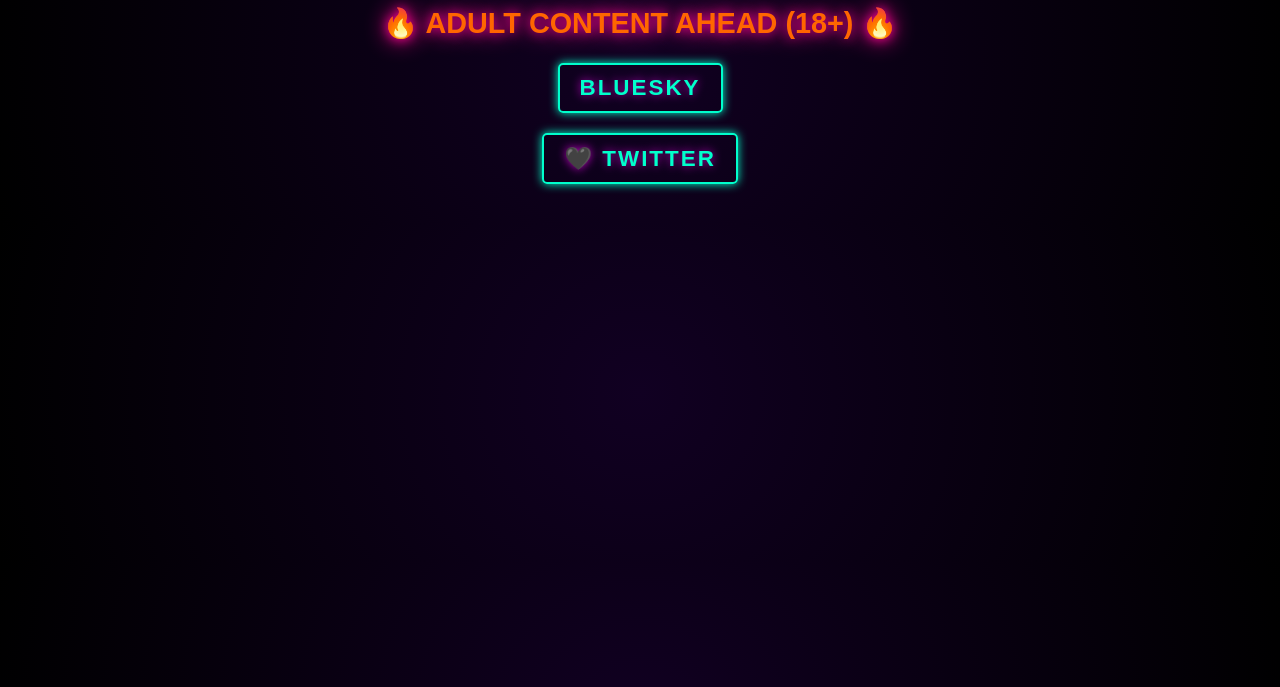
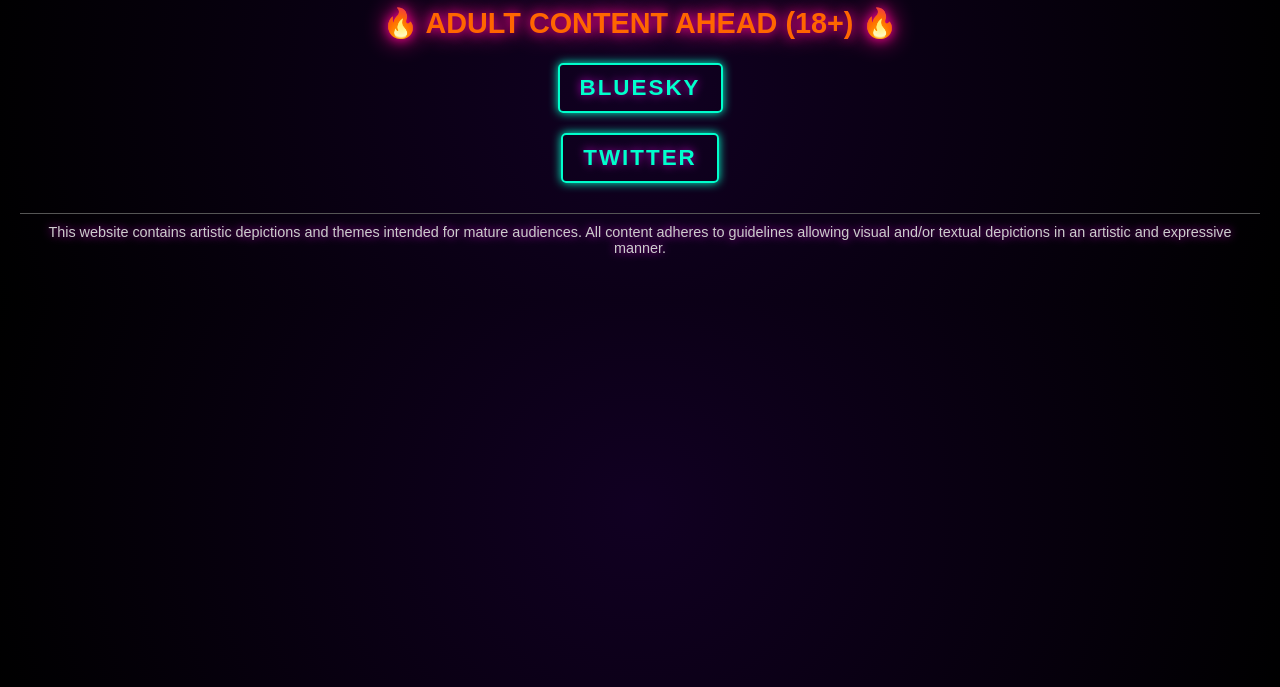
Before and after one commit to FurryRubber/FurryRubberLinkTree, a plain HTML site: page index.html in a window 1280 px wide. Shown: the part 113-800 px from the top of the page. Drawn offline with Linux system fonts and the light colour scheme.

Commit message:
Update index.html

```diff
--- a/index.html
+++ b/index.html
@@ -61,7 +61,6 @@
             transform: scale(1.1);
         }
 
-        /* Neon glow animation */
         @keyframes neonGlow {
             0% { text-shadow: 0 0 10px #ff00ff, 0 0 20px #ff00ff; }
             50% { text-shadow: 0 0 15px #ff0000, 0 0 30px #ff0000; }
@@ -72,7 +71,6 @@
             animation: neonGlow 1.5s infinite alternate;
         }
 
-        /* Pulsating cursor trail */
         .trail {
             position: absolute;
             width: 12px;
@@ -89,6 +87,13 @@
             to { opacity: 0; transform: scale(1.5); }
         }
 
+        .disclaimer {
+            font-size: 0.9em;
+            color: #cccccc;
+            margin-top: 30px;
+            padding: 10px;
+            border-top: 1px solid #555;
+        }
     </style>
 </head>
 <body>
@@ -97,11 +102,15 @@
 <h2>🔥 Adult Content Ahead (18+) 🔥</h2>
 <ul>
     <li><a href="https://bsky.app/profile/furryrubber.com"> BlueSky</a></li>
-    <li><a href="https://x.com/KinkyDrag0n">🖤 Twitter</a></li>
+    <li><a href="https://x.com/KinkyDrag0n"> Twitter</a></li>
 </ul>
 
+<p class="disclaimer">
+    This website contains artistic depictions and themes intended for mature audiences.
+    All content adheres to guidelines allowing visual and/or textual depictions in an artistic and expressive manner.
+</p>
+
 <script>
-  // Cursor trail effect
   document.addEventListener("mousemove", function(e) {
     let trail = document.createElement("div");
     trail.classList.add("trail");
```
